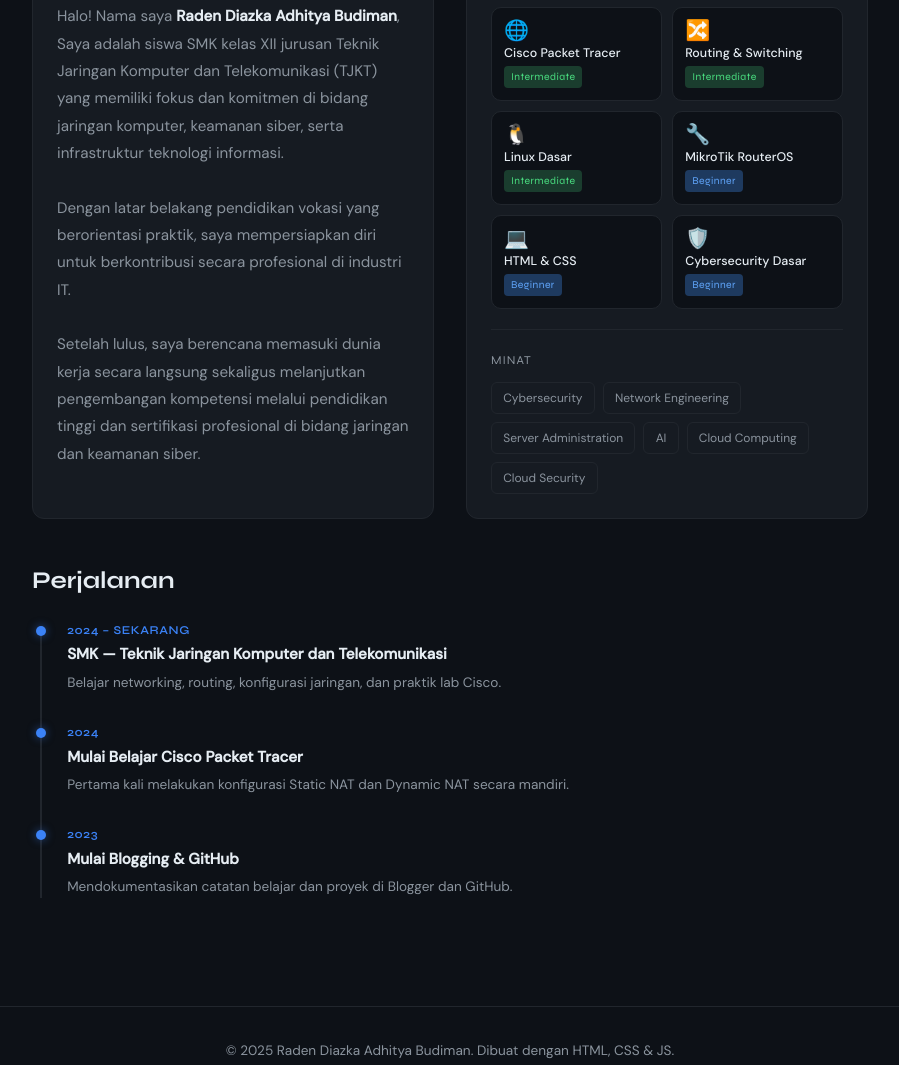
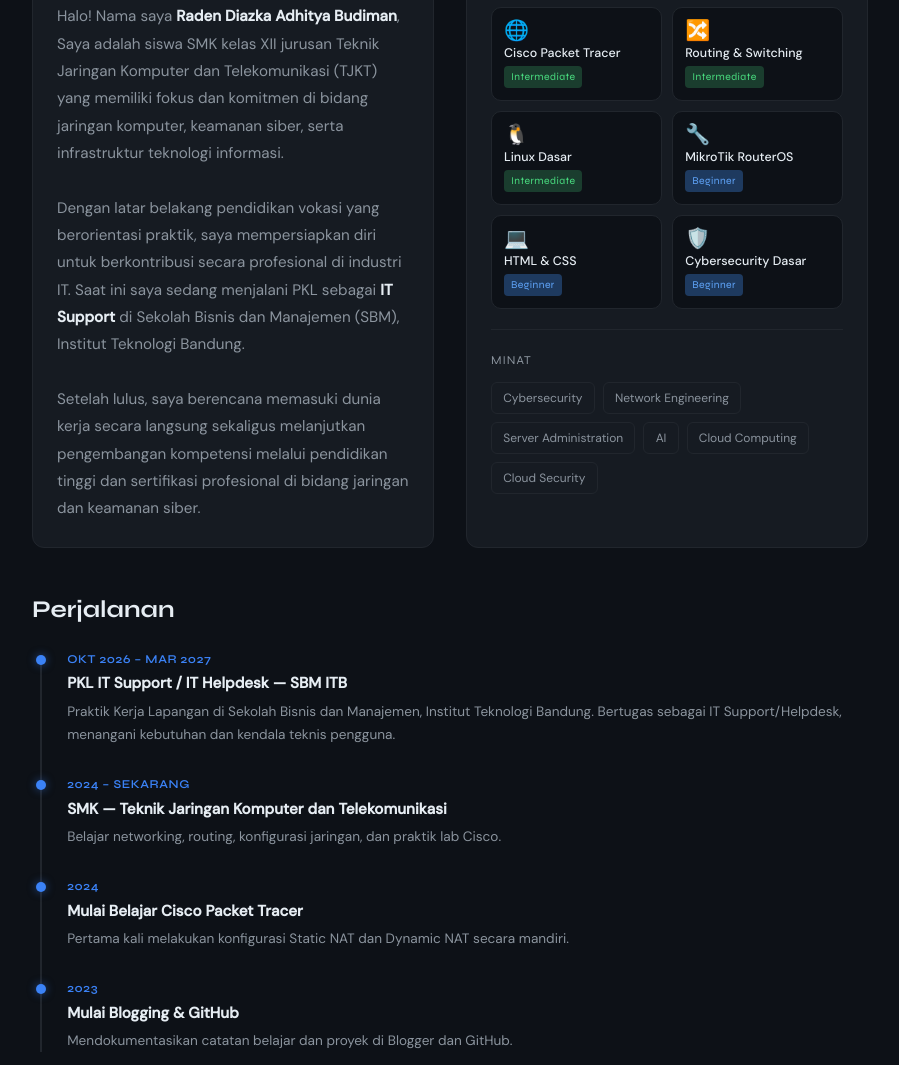
Before and after one commit to raden-diazka/raden-diazka.github.io, a plain HTML site: page about.html in a window 1280 px wide. Shown: the part 370-1435 px from the top of the page, without its empty margins (190-1089 px from the left). Drawn offline with Linux system fonts and the light colour scheme.

Commit message:
Update about.html with internship information
Added details about current internship as IT Support at SBM ITB.

```diff
--- a/about.html
+++ b/about.html
@@ -174,7 +174,9 @@
           <p style="color:var(--text-muted); font-size:0.95rem; line-height:1.8;">
             Dengan latar belakang pendidikan vokasi
             yang berorientasi praktik, saya mempersiapkan diri untuk berkontribusi secara
-            profesional di industri IT.
+            profesional di industri IT. Saat ini saya sedang menjalani PKL sebagai
+            <strong style="color:var(--text-main);">IT Support</strong> di Sekolah Bisnis dan
+            Manajemen (SBM), Institut Teknologi Bandung.
           </p>
           <br>
           <p style="color:var(--text-muted); font-size:0.95rem; line-height:1.8;">
@@ -249,18 +251,24 @@
 
         <!-- ✏️ EDIT: Sesuaikan timeline dengan riwayatmu -->
         <li class="reveal reveal-d1">
+          <div class="timeline-year">Okt 2026 – Mar 2027</div>
+          <div class="timeline-title">PKL IT Support / IT Helpdesk — SBM ITB</div>
+          <div class="timeline-desc">Praktik Kerja Lapangan di Sekolah Bisnis dan Manajemen, Institut Teknologi Bandung. Bertugas sebagai IT Support/Helpdesk, menangani kebutuhan dan kendala teknis pengguna.</div>
+        </li>
+
+        <li class="reveal reveal-d2">
           <div class="timeline-year">2024 – Sekarang</div>
           <div class="timeline-title">SMK — Teknik Jaringan Komputer dan Telekomunikasi</div>
           <div class="timeline-desc">Belajar networking, routing, konfigurasi jaringan, dan praktik lab Cisco.</div>
         </li>
 
-        <li class="reveal reveal-d2">
+        <li class="reveal reveal-d3">
           <div class="timeline-year">2024</div>
           <div class="timeline-title">Mulai Belajar Cisco Packet Tracer</div>
           <div class="timeline-desc">Pertama kali melakukan konfigurasi Static NAT dan Dynamic NAT secara mandiri.</div>
         </li>
 
-        <li class="reveal reveal-d3">
+        <li class="reveal reveal-d4">
           <div class="timeline-year">2023</div>
           <div class="timeline-title">Mulai Blogging & GitHub</div>
           <div class="timeline-desc">Mendokumentasikan catatan belajar dan proyek di Blogger dan GitHub.</div>
```
